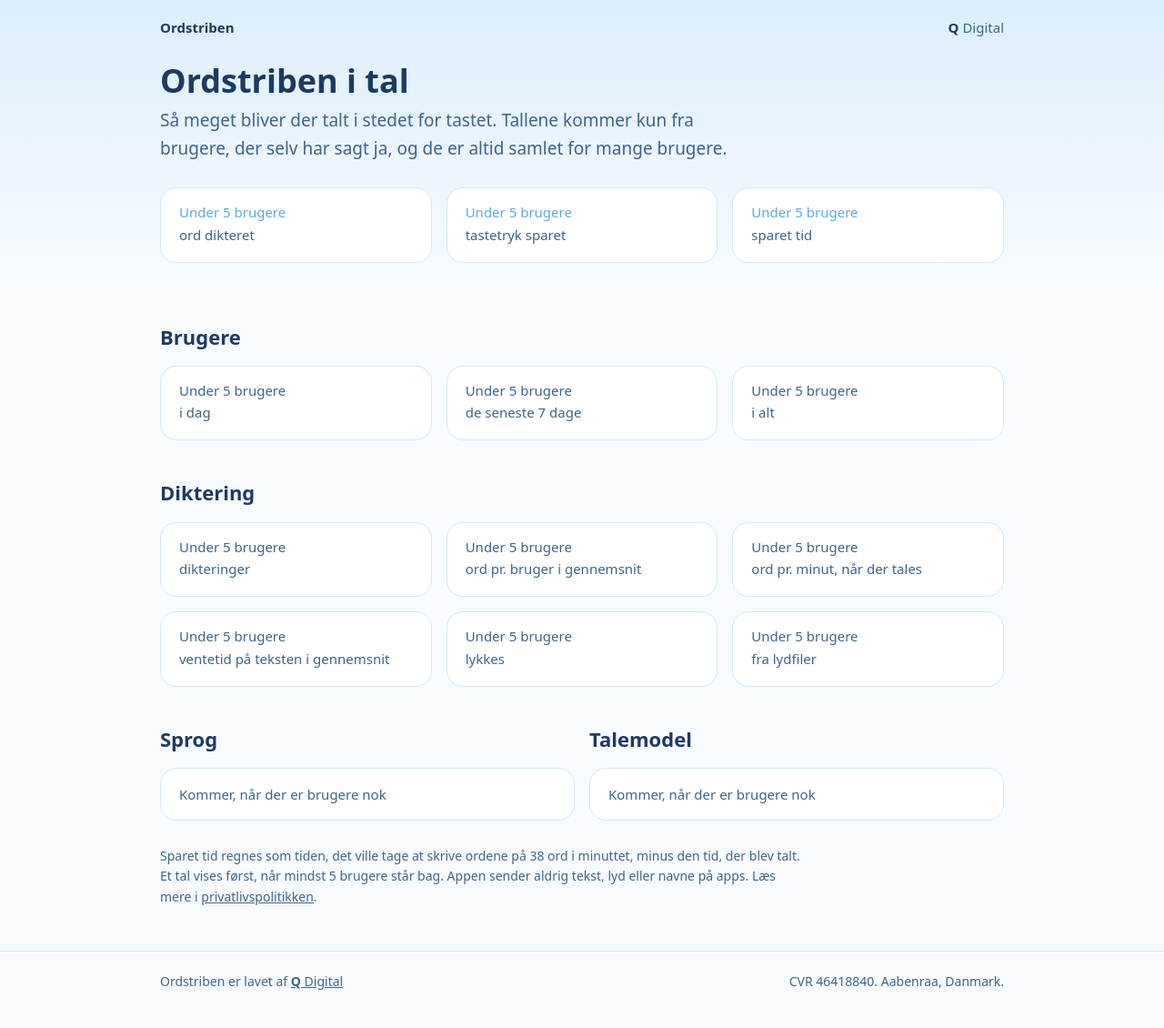
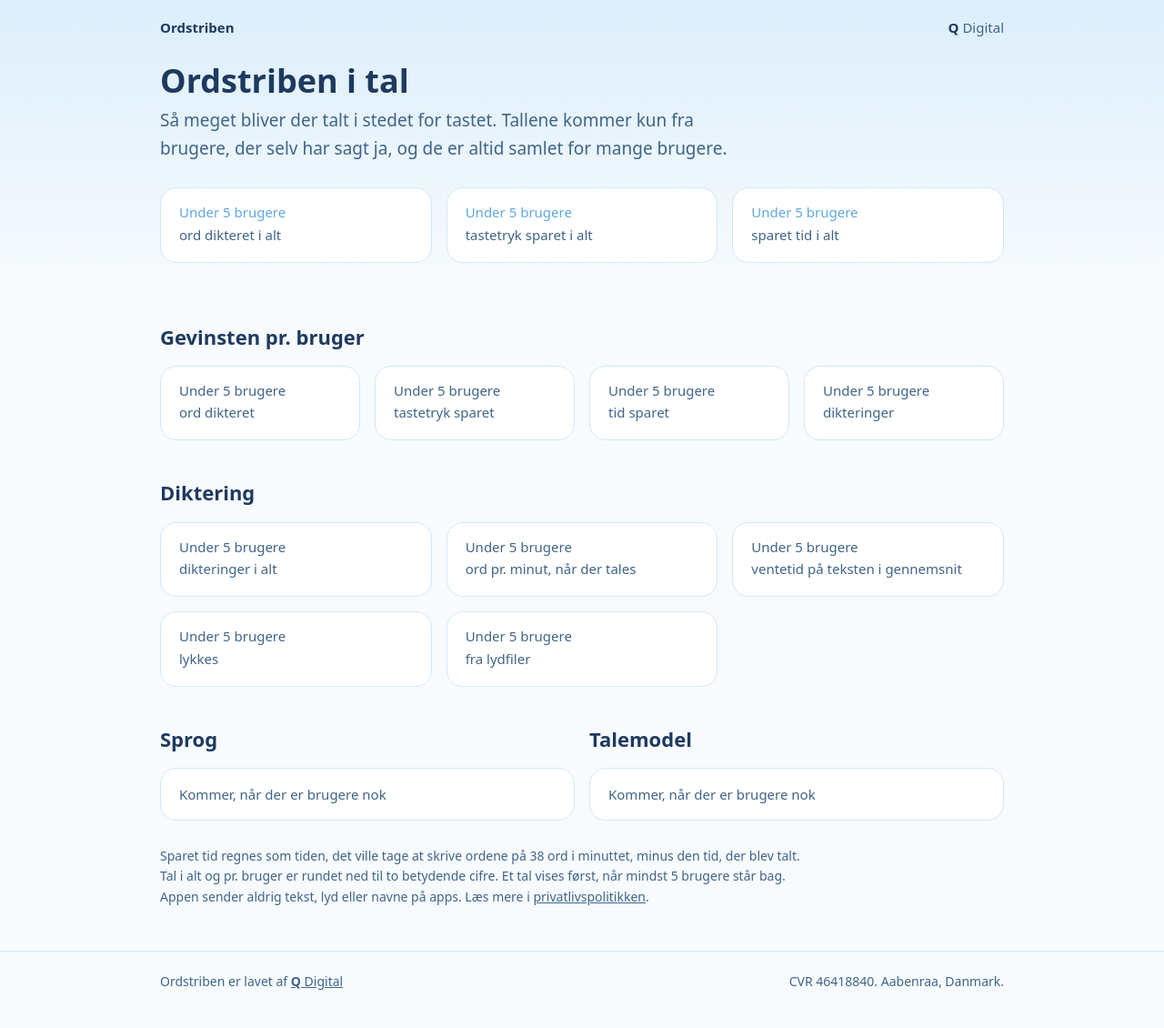
Before and after one commit to qvisty/qdigital, a PHP site: page /ordstriben/tal/ in a window 1280 px wide. Shown: the whole page at 91% size. Run offline with PHP 8.4, Linux system fonts and the light colour scheme.

Commit message:
Ordstriben tal: intet antal brugere, gevinst pr. bruger (#61)
Antallet af brugere vises ikke offentligt. Totaler og gennemsnit pr. bruger rundes ned til to betydende cifre, så antallet kun kan gisnes groft. Fordelinger gives som procent. Jesper har valgt det.


Claude-Session: https://claude.ai/code/session_013k2AGeYMr3sZQxxqaFizmL

Co-authored-by: Claude <noreply@anthropic.com>

```diff
--- a/ordstriben/stats/index.php
+++ b/ordstriben/stats/index.php
@@ -191,27 +191,30 @@ function ratio(float $a, float $b): ?float {
     return $b > 0 ? round($a / $b, 4) : null;
 }
 
+/** Afrunder nedad til to betydende cifre, fx 98.450 til 98.000 og 1.234 til 1.200. Under 10 til hele tal. */
+function rough(float $n): int {
+    if ($n < 10) return (int) floor($n);
+    if ($n < 100) return (int) (floor($n / 10) * 10);
+    $p = 10 ** (floor(log10($n)) - 1);
+    return (int) (floor($n / $p) * $p);
+}
+
 /**
- * De samlede tal til dashboardet. Et tal med færre end MIN_USERS brugere bag gives som null.
- * Fordelinger viser kun grupper med mindst MIN_USERS brugere. De øvrige samles i "andre", hvis de er nok.
+ * De samlede tal til dashboardet. Antallet af brugere gives aldrig ud. Totaler og gennemsnit pr. bruger
+ * afrundes til to betydende cifre, så antallet af brugere kun kan gisnes groft. Med færre end MIN_USERS
+ * brugere bag gives null.
+ * Fordelinger er andele i hele procent og viser kun grupper med mindst MIN_USERS brugere. Resten samles i "andre".
  */
 function summary(string $dir): array {
-    $tz = new DateTimeZone('Europe/Copenhagen');
-    $today = (new DateTime('now', $tz))->format('Y-m-d');
-    $weekAgo = time() - 7 * 86400;
-    $users = 0; $usersToday = 0; $users7 = 0;
+    $users = 0; $usersWithOk = 0;
     $events = 0; $ok = 0; $files = 0; $words = 0; $chars = 0; $audio = 0; $wait = 0;
-    $usersWithOk = 0;
     $lang = []; $engine = [];
     foreach (glob($dir . '/u_*.json') ?: [] as $f) {
         $d = json_decode((string) file_get_contents($f), true);
         if (!is_array($d) || empty($d['events'])) continue;
         $users++;
-        $seenToday = false; $seen7 = false; $hadOk = false; $ul = []; $ue = [];
+        $hadOk = false; $ul = []; $ue = [];
         foreach ($d['events'] as $e) {
-            $ts = strtotime((string) $e['t']);
-            if ((new DateTime('@' . $ts))->setTimezone($tz)->format('Y-m-d') === $today) $seenToday = true;
-            if ($ts >= $weekAgo) $seen7 = true;
             $events++;
             if ($e['kind'] === 'file') $files++;
             $ul[$e['lang']] = true;
@@ -221,32 +224,40 @@ function summary(string $dir): array {
                 $words += $e['words']; $chars += $e['chars']; $audio += $e['audio_ms']; $wait += $e['wait_ms'];
             }
         }
-        if ($seenToday) $usersToday++;
-        if ($seen7) $users7++;
         if ($hadOk) $usersWithOk++;
         foreach (array_keys($ul) as $k) $lang[$k] = ($lang[$k] ?? 0) + 1;
         foreach (array_keys($ue) as $k) $engine[$k] = ($engine[$k] ?? 0) + 1;
     }
     $enough = $users >= MIN_USERS;
-    $show = fn(int $n) => $n >= MIN_USERS ? $n : null;
+    $per = $enough && $usersWithOk >= MIN_USERS;
     $dist = function (array $counts) use ($enough): ?array {
         if (!$enough) return null;
         arsort($counts);
-        $out = []; $rest = 0;
-        foreach ($counts as $k => $n) { if ($n >= MIN_USERS) $out[(string) $k] = $n; else $rest += $n; }
-        if ($rest >= MIN_USERS) $out['andre'] = $rest;
+        $keep = []; $rest = 0;
+        foreach ($counts as $k => $n) { if ($n >= MIN_USERS) $keep[(string) $k] = $n; else $rest += $n; }
+        if ($rest >= MIN_USERS) $keep['andre'] = $rest;
+        $sum = array_sum($keep);
+        $out = [];
+        foreach ($keep as $k => $n) $out[$k] = (int) round($n / $sum * 100);
         return $out;
     };
-    $savedMin = $words / TYPING_WPM - $audio / 60000;
+    $savedMin = max(0, $words / TYPING_WPM - $audio / 60000);
     return [
         'updated' => gmdate('Y-m-d\TH:i:s\Z'),
         'min_users' => MIN_USERS,
-        'users' => ['today' => $show($usersToday), 'week' => $show($users7), 'total' => $show($users)],
-        'dictations' => $enough ? $ok : null,
-        'words' => $enough ? $words : null,
-        'words_per_user' => $enough && $usersWithOk >= MIN_USERS ? (int) round($words / $usersWithOk) : null,
-        'keystrokes_saved' => $enough ? $chars : null,
-        'minutes_saved' => $enough ? (int) max(0, round($savedMin)) : null,
+        'enough' => $enough,
+        'total' => [
+            'dictations' => $enough ? rough($ok) : null,
+            'words' => $enough ? rough($words) : null,
+            'keystrokes_saved' => $enough ? rough($chars) : null,
+            'minutes_saved' => $enough ? rough($savedMin) : null,
+        ],
+        'per_user' => [
+            'dictations' => $per ? rough($ok / $usersWithOk) : null,
+            'words' => $per ? rough($words / $usersWithOk) : null,
+            'keystrokes_saved' => $per ? rough($chars / $usersWithOk) : null,
+            'minutes_saved' => $per ? rough($savedMin / $usersWithOk) : null,
+        ],
         'words_per_minute' => $enough && $audio > 0 ? round($words / ($audio / 60000), 1) : null,
         'avg_wait_ms' => $enough && $ok > 0 ? (int) round($wait / $ok) : null,
         'success_rate' => $enough ? ratio($ok, $events) : null,
--- a/ordstriben/tal/index.html
+++ b/ordstriben/tal/index.html
@@ -31,6 +31,7 @@
   .tile.hero-tile .num { color:var(--accent); }
   h2 { font-size:22px; margin:40px 0 14px; }
   .grid { display:grid; grid-template-columns:repeat(3, 1fr); gap:16px; }
+  .grid.four { grid-template-columns:repeat(4, 1fr); }
   .pending { color:var(--muted); font-size:15px !important; font-weight:500 !important; }
   .bars { background:var(--card); border:1px solid var(--line); border-radius:18px; padding:16px 20px; display:flex; flex-direction:column; gap:12px; }
   .bar { display:grid; grid-template-columns:minmax(0, 9rem) 1fr auto; gap:12px; align-items:center; font-size:15px; }
@@ -43,7 +44,7 @@
   .foot .wrap { display:flex; flex-wrap:wrap; gap:8px 24px; justify-content:space-between; }
   @media (max-width: 760px) {
     h1 { font-size:30px; }
-    .big, .grid { grid-template-columns:1fr 1fr; }
+    .big, .grid, .grid.four { grid-template-columns:1fr 1fr; }
     .two { grid-template-columns:1fr; }
   }
 </style>
@@ -55,25 +56,25 @@
     <h1>Ordstriben i tal</h1>
     <p class="lead">Så meget bliver der talt i stedet for tastet. Tallene kommer kun fra brugere, der selv har sagt ja, og de er altid samlet for mange brugere.</p>
     <div class="big">
-      <div class="tile hero-tile"><div class="num" data-k="words">…</div><div class="lbl">ord dikteret</div></div>
-      <div class="tile hero-tile"><div class="num" data-k="keystrokes_saved">…</div><div class="lbl">tastetryk sparet</div></div>
-      <div class="tile hero-tile"><div class="num" data-k="minutes_saved">…</div><div class="lbl">sparet tid</div></div>
+      <div class="tile hero-tile"><div class="num" data-k="total.words">…</div><div class="lbl">ord dikteret i alt</div></div>
+      <div class="tile hero-tile"><div class="num" data-k="total.keystrokes_saved">…</div><div class="lbl">tastetryk sparet i alt</div></div>
+      <div class="tile hero-tile"><div class="num" data-k="total.minutes_saved">…</div><div class="lbl">sparet tid i alt</div></div>
     </div>
   </div>
 </header>
 
 <main class="wrap">
-  <h2>Brugere</h2>
-  <div class="grid">
-    <div class="tile"><div class="num" data-k="users.today">…</div><div class="lbl">i dag</div></div>
-    <div class="tile"><div class="num" data-k="users.week">…</div><div class="lbl">de seneste 7 dage</div></div>
-    <div class="tile"><div class="num" data-k="users.total">…</div><div class="lbl">i alt</div></div>
+  <h2>Gevinsten pr. bruger</h2>
+  <div class="grid four">
+    <div class="tile"><div class="num" data-k="per_user.words">…</div><div class="lbl">ord dikteret</div></div>
+    <div class="tile"><div class="num" data-k="per_user.keystrokes_saved">…</div><div class="lbl">tastetryk sparet</div></div>
+    <div class="tile"><div class="num" data-k="per_user.minutes_saved">…</div><div class="lbl">tid sparet</div></div>
+    <div class="tile"><div class="num" data-k="per_user.dictations">…</div><div class="lbl">dikteringer</div></div>
   </div>
 
   <h2>Diktering</h2>
   <div class="grid">
-    <div class="tile"><div class="num" data-k="dictations">…</div><div class="lbl">dikteringer</div></div>
-    <div class="tile"><div class="num" data-k="words_per_user">…</div><div class="lbl">ord pr. bruger i gennemsnit</div></div>
+    <div class="tile"><div class="num" data-k="total.dictations">…</div><div class="lbl">dikteringer i alt</div></div>
     <div class="tile"><div class="num" data-k="words_per_minute">…</div><div class="lbl">ord pr. minut, når der tales</div></div>
     <div class="tile"><div class="num" data-k="avg_wait_ms">…</div><div class="lbl">ventetid på teksten i gennemsnit</div></div>
     <div class="tile"><div class="num" data-k="success_rate">…</div><div class="lbl">lykkes</div></div>
@@ -85,7 +86,7 @@
     <div><h2>Talemodel</h2><div class="bars" id="engines"><span class="pending">Henter</span></div></div>
   </div>
 
-  <p class="note">Sparet tid regnes som tiden, det ville tage at skrive ordene på 38 ord i minuttet, minus den tid, der blev talt. Et tal vises først, når mindst <span id="min">5</span> brugere står bag. Appen sender aldrig tekst, lyd eller navne på apps. Læs mere i <a href="../privatliv/">privatlivspolitikken</a>. <span id="updated"></span></p>
+  <p class="note">Sparet tid regnes som tiden, det ville tage at skrive ordene på 38 ord i minuttet, minus den tid, der blev talt. Tal i alt og pr. bruger er rundet ned til to betydende cifre. Et tal vises først, når mindst <span id="min">5</span> brugere står bag. Appen sender aldrig tekst, lyd eller navne på apps. Læs mere i <a href="../privatliv/">privatlivspolitikken</a>. <span id="updated"></span></p>
 </main>
 
 <footer class="foot"><div class="wrap"><span>Ordstriben er lavet af <a href="/"><b>Q</b> Digital</a></span><span>CVR 46418840. Aabenraa, Danmark.</span></div></footer>
@@ -98,7 +99,7 @@
   function get(o, path) { return path.split(".").reduce(function (a, k) { return a == null ? a : a[k]; }, o); }
   function fmt(k, v) {
     if (v === null || v === undefined) return null;
-    if (k === "minutes_saved") return v >= 120 ? nf.format(Math.round(v / 60)) + " timer" : nf.format(v) + " min";
+    if (k === "minutes_saved") return v >= 120 ? nf.format(Math.floor(v / 60)) + " timer" : nf.format(v) + " min";
     if (k === "avg_wait_ms") return (v / 1000).toLocaleString("da-DK", { maximumFractionDigits: 1 }) + " sek";
     if (k === "success_rate" || k === "file_share") return Math.round(v * 100) + " %";
     if (k === "words_per_minute") return v.toLocaleString("da-DK", { maximumFractionDigits: 0 });
@@ -109,14 +110,13 @@
     if (!data || !Object.keys(data).length) {
       var p = document.createElement("span"); p.className = "pending"; p.textContent = "Kommer, når der er brugere nok"; el.appendChild(p); return;
     }
-    var total = Object.keys(data).reduce(function (s, k) { return s + data[k]; }, 0);
     Object.keys(data).forEach(function (k) {
       var row = document.createElement("div"); row.className = "bar";
       var name = document.createElement("span"); name.textContent = names[k] || k;
       var track = document.createElement("div"); track.className = "track";
-      var fill = document.createElement("div"); fill.className = "fill"; fill.style.width = Math.round(data[k] / total * 100) + "%";
+      var fill = document.createElement("div"); fill.className = "fill"; fill.style.width = data[k] + "%";
       track.appendChild(fill);
-      var val = document.createElement("span"); val.className = "val"; val.textContent = Math.round(data[k] / total * 100) + " %";
+      var val = document.createElement("span"); val.className = "val"; val.textContent = data[k] + " %";
       row.appendChild(name); row.appendChild(track); row.appendChild(val);
       el.appendChild(row);
     });
@@ -131,7 +131,12 @@
     document.getElementById("min").textContent = s.min_users || 5;
     bars(document.getElementById("languages"), s.languages, LANG);
     bars(document.getElementById("engines"), s.engines, ENGINE);
-    if (s.updated) document.getElementById("updated").textContent = "Opdateret " + new Date(s.updated).toLocaleString("da-DK", { dateStyle: "long", timeStyle: "short" }) + ".";
+    if (s.updated) {
+      var d = new Date(s.updated);
+      var day = d.toLocaleDateString("da-DK", { day: "numeric", month: "long" });
+      var hm = d.toLocaleTimeString("da-DK", { hour: "2-digit", minute: "2-digit" }).replace(":", ".");
+      document.getElementById("updated").textContent = "Opdateret " + day + " kl. " + hm + ". Tallene opdateres af sig selv.";
+    }
   }
   function fail() {
     document.querySelectorAll("[data-k]").forEach(function (el) { el.textContent = "Ikke tilgængelig"; el.classList.add("pending"); });
```
Also changed, not shown: README.md, 1 other file.
